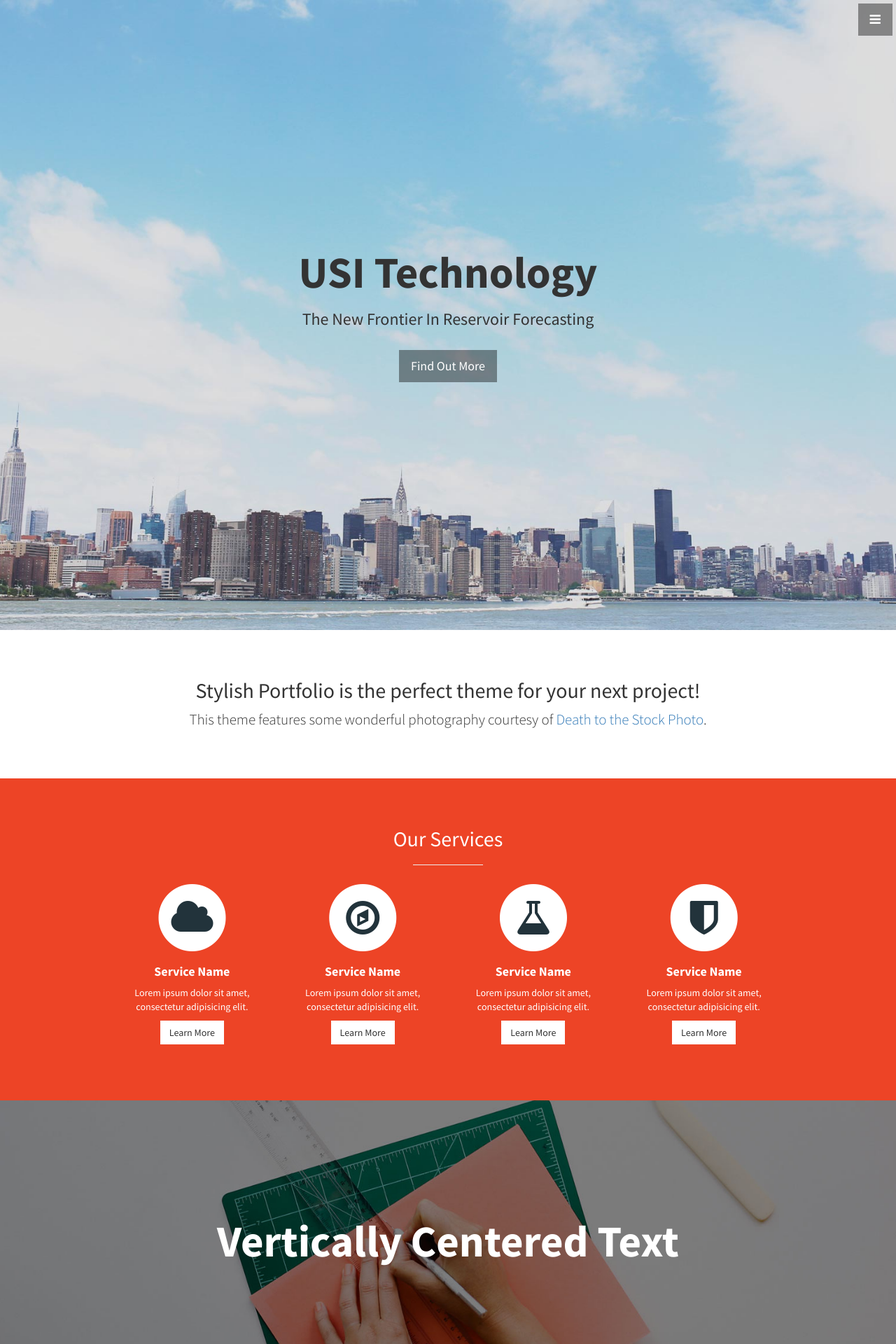
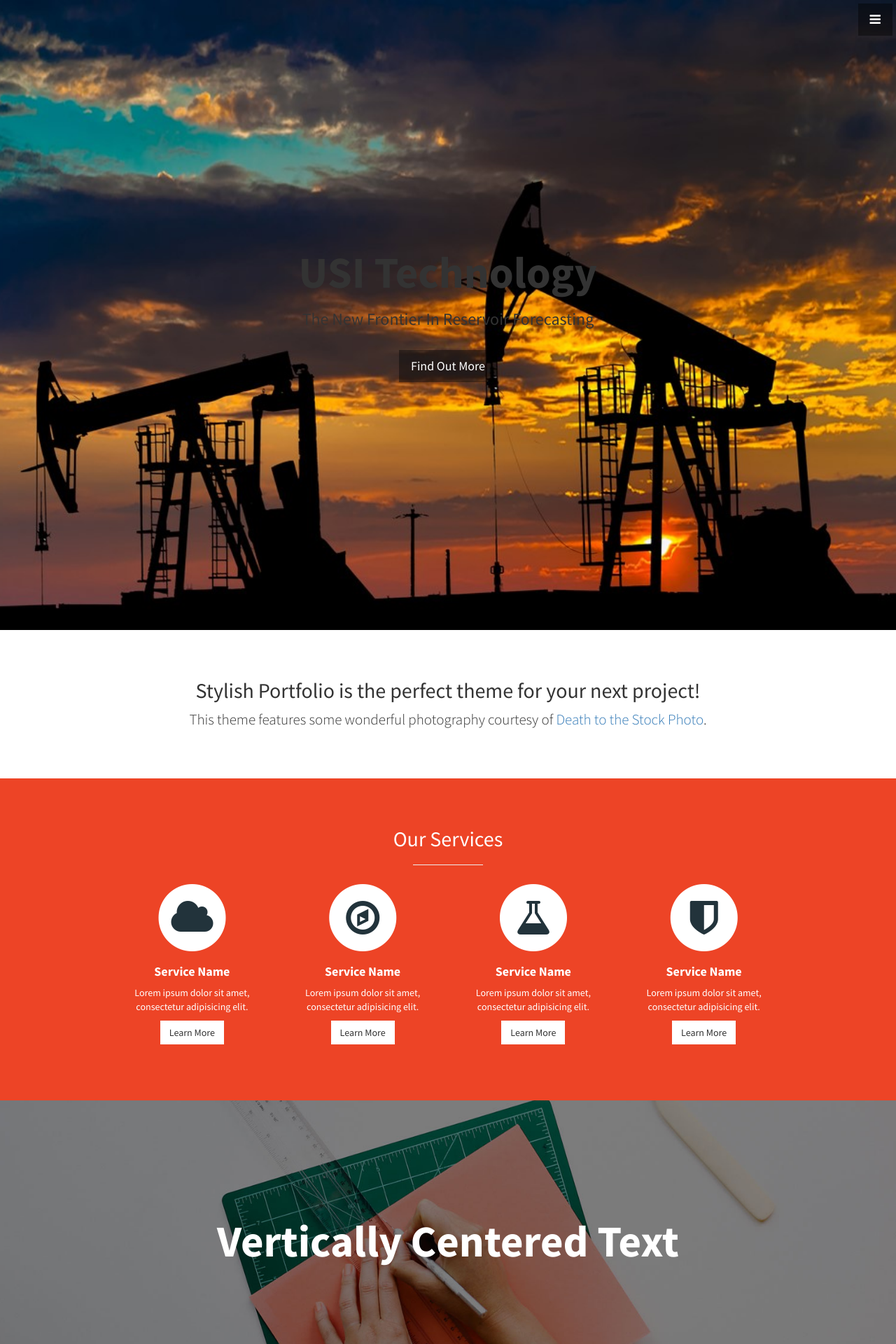
Before and after one commit to volny/stylish-portfolio-jekyll, a Jekyll site: the page built from index.html, in a window 1280 px wide. Shown: the top 1920 px of the page at 70% size. Built offline with Jekyll 4.4.1, drawn with Linux system fonts in a browser that asks for light colours.

Commit message:
Update stylish-portfolio.css

```diff
--- a/css/stylish-portfolio.css
+++ b/css/stylish-portfolio.css
@@ -166,7 +166,7 @@ hr.small {
     position: relative;
     width: 100%;
     height: 100%;
-    background: url(../img/bg.jpg) no-repeat center center scroll;
+    background: url(../img/1.jpg) no-repeat center center scroll;
     -webkit-background-size: cover;
     -moz-background-size: cover;
     background-size: cover;
```
